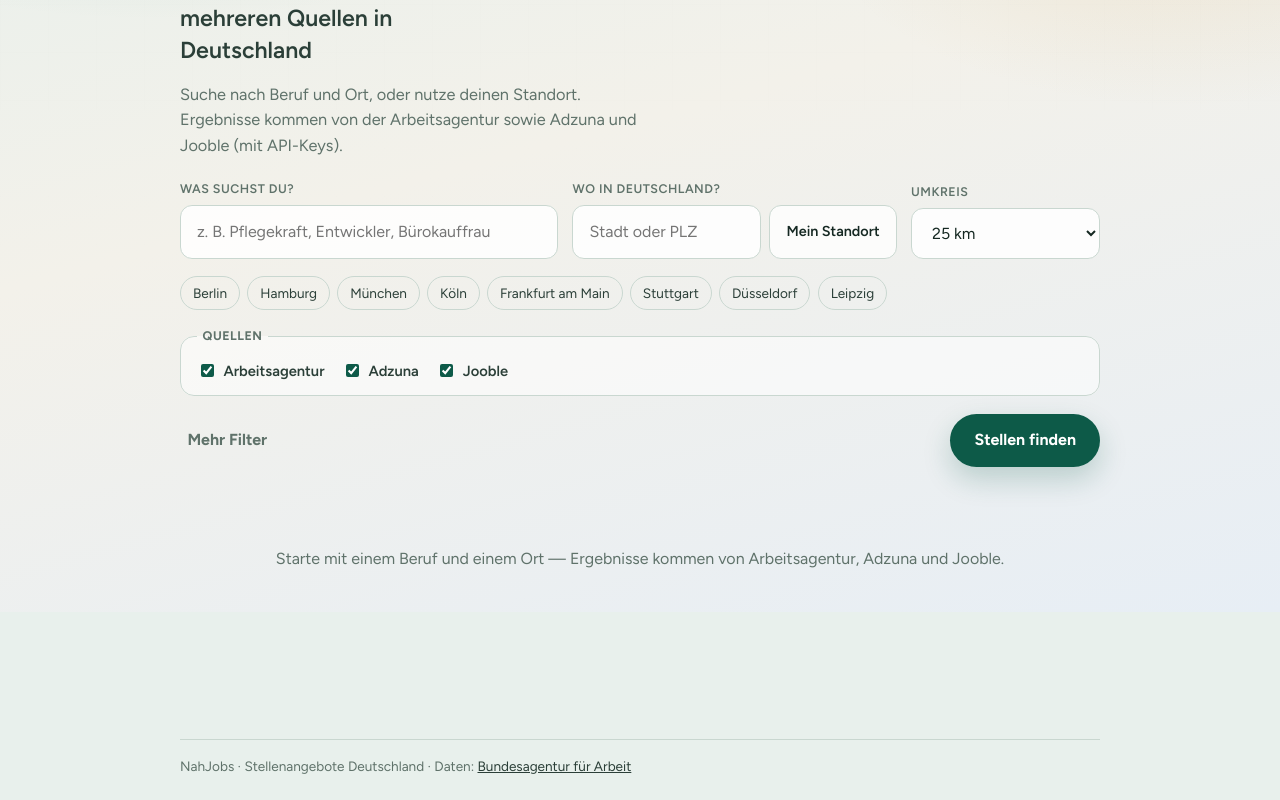
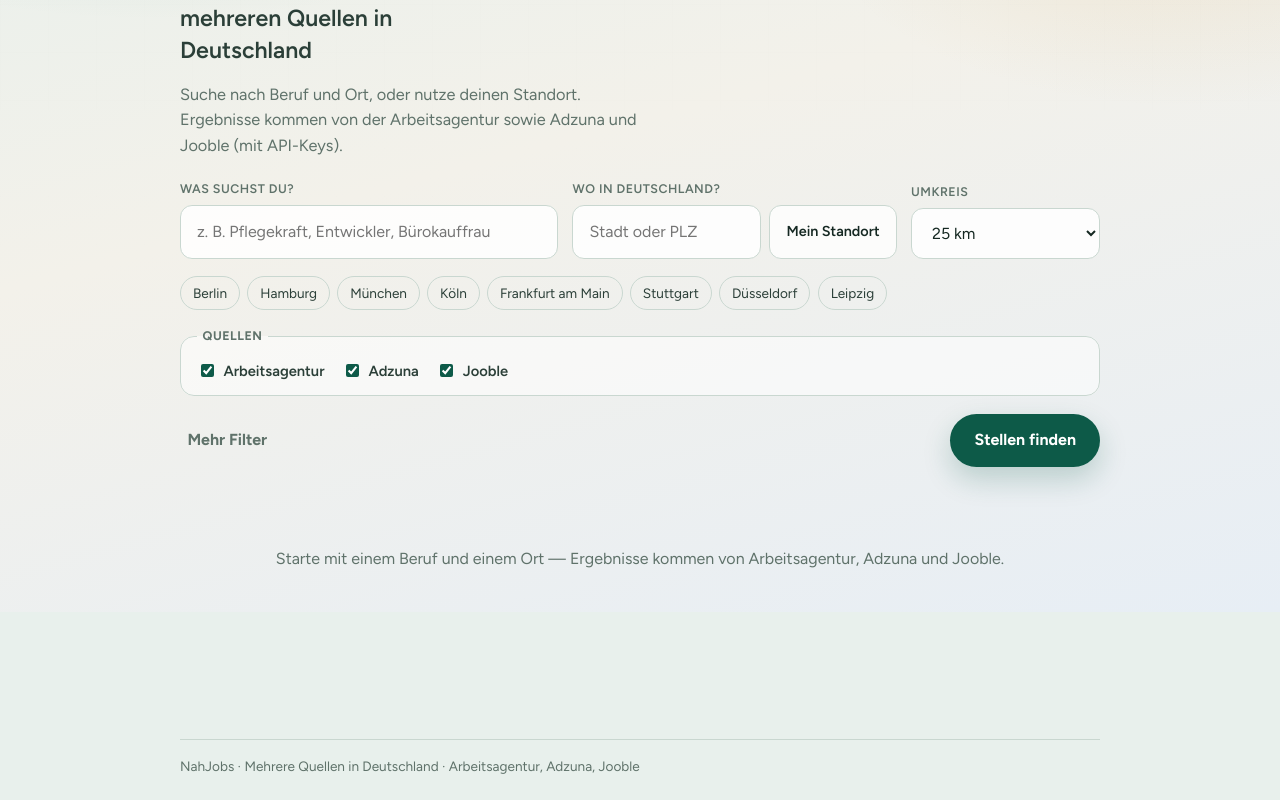
Before and after one commit to TirkarParth/neue-jobs, a Vue app: page / in a window 1280 px wide. Shown: the part 188-988 px from the top of the page. Built offline with nearby package versions, Linux system fonts and the light colour scheme.

Commit message:
chore: update footer to list multi-source job boards
Co-authored-by: Cursor <cursoragent@cursor.com>

```diff
--- a/src/App.vue
+++ b/src/App.vue
@@ -19,14 +19,7 @@ import { RouterLink, RouterView } from 'vue-router'
 
     <footer class="footer">
       <p>
-        NahJobs · Stellenangebote Deutschland · Daten:
-        <a
-          href="https://www.arbeitsagentur.de/jobsuche/"
-          target="_blank"
-          rel="noopener noreferrer"
-        >
-          Bundesagentur für Arbeit
-        </a>
+        NahJobs · Mehrere Quellen in Deutschland · Arbeitsagentur, Adzuna, Jooble
       </p>
     </footer>
   </div>
```
